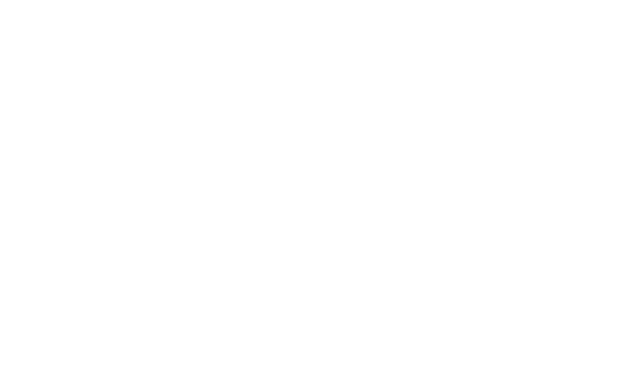
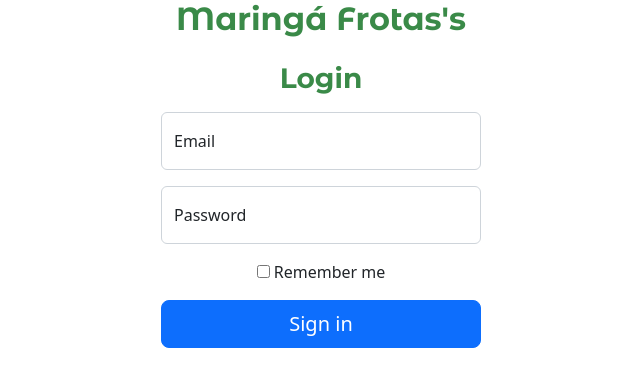
Before and after one commit to Matheus-Zauza-Maschietto/Maringa-Frotas-Vue, a Vue app in the folder project/: page /login in a window 1280 px wide. Before the commit this address had no page. Shown: the top 386 px of the page, without its empty margins (319-959 px from the left). Built offline with nearby package versions, Linux system fonts and the light colour scheme.

Commit message:
LoginView

```diff
--- a/project/public/index.html
+++ b/project/public/index.html
@@ -4,7 +4,7 @@
     <meta charset="utf-8">
     <meta http-equiv="X-UA-Compatible" content="IE=edge">
     <meta name="viewport" content="width=device-width,initial-scale=1.0">
-    <link rel="icon" href="<%= BASE_URL %>favicon.ico">
+    <link rel="icon" href="<%= BASE_URL %>FrotaIcon.ico">
     <link rel="preconnect" href="https://fonts.googleapis.com">
     <link rel="preconnect" href="https://fonts.gstatic.com" crossorigin>
     <link href="https://fonts.googleapis.com/css2?family=Montserrat+Alternates:wght@400;700&display=swap" rel="stylesheet">
--- a/project/src/App.vue
+++ b/project/src/App.vue
@@ -3,5 +3,12 @@
 </template>
 
 <style>
-
+:root{
+  --primary-green: #3A8A48;
+  --default-background: #D9D9D9;
+  --side-menu-background: #1F1717;
+  --menu-background: #E1E8ED;
+  --primary-font-serif: "Montserrat Alternates";
+  --primary-font-sansserif: "Inter";
+}
 </style>
--- a/project/src/components/SideMenuC.vue
+++ b/project/src/components/SideMenuC.vue
@@ -1,6 +1,59 @@
 <template>
-  <div class="">
+  <div>
+    <font-awesome-icon icon="fa-solid fa-bars" size="xl" class="m-3" data-bs-toggle="offcanvas" data-bs-target="#side-bar" aria-controls="side-bar"/>
+    <div class="offcanvas offcanvas-start" tabindex="-1" id="side-bar">
+      <div class="offcanvas-header">
+        <h5 class="offcanvas-title">Maringa Frotas’s</h5>
+        <font-awesome-icon icon="fa-solid fa-bars" size="xl" data-bs-dismiss="offcanvas" aria-label="Close" style="color: white;"/>
+      </div>
+      <div class="offcanvas-body">
+        <div class="text-center p-4">
+          <a href="#" class="d-flex align-items-center justify-content-center p-3 link-body-emphasis text-decoration-none">
+            <img src="https://github.com/mdo.png" alt="mdo" width="100" height="100" class="rounded-circle">
+          </a>
+          <span>Fulano de Tal da Silva</span>
+        </div>
 
+        <ul class="nav nav-pills nav-flush flex-column mb-auto text-center">
+          <li class="nav-item">
+          </li>
+          <li class="">
+            <a href="#" class="nav-link py-3 border-bottom border-top rounded-0" data-bs-toggle="tooltip" data-bs-placement="right">
+              <font-awesome-icon icon="fa-solid fa-plus" class="icon bi pe-none" role="img"/>
+              <span>Adicionar Cadastros</span>
+            </a>
+          </li>
+          <li>
+            <a href="#" class="nav-link py-3 border-bottom rounded-0" data-bs-toggle="tooltip" data-bs-placement="right">
+              <font-awesome-icon icon="fa-solid fa-table"  class="icon bi pe-none" role="img"/>
+              <span>Resgistros</span>
+            </a>
+          </li>
+          <li>
+            <a href="#" class="nav-link py-3 border-bottom rounded-0" data-bs-toggle="tooltip" data-bs-placement="right">
+              <font-awesome-icon icon="fa-solid fa-gas-pump" class="icon bi pe-none" role="img"/>
+              <span>Abastecimento</span>
+            </a>
+          </li>
+          <li>
+            <a href="#" class="nav-link py-3 border-bottom rounded-0" data-bs-toggle="tooltip" data-bs-placement="right">
+              <font-awesome-icon icon="fa-solid fa-car" class="icon bi pe-none" role="img"/>
+              <span>Troca de Pneu</span>
+            </a>
+          </li>
+          <li>
+            <a href="#" class="nav-link py-3 border-bottom rounded-0" data-bs-toggle="tooltip" data-bs-placement="right">
+              <font-awesome-icon icon="fa-solid fa-oil-can" class="icon bi pe-none" role="img"/>
+              <span>Troca de Oleo</span>
+            </a>
+          </li>
+        </ul>
+
+        <span class="position-absolute bottom-0 end-0 m-3">
+          <a href="#">logout</a>
+        </span>
+      </div>
+    </div>
   </div>
 </template>
 
@@ -10,6 +63,26 @@ export default {
 }
 </script>
 
-<style>
+<style scoped>
+  .icon{
+    height: 26px;
+    width: 26px;
+    color: var(--primary-green);
+  }
+  .nav-link{
+    display: flex;
+    justify-content: center;
+    align-items: center;
+  }
+  .nav-link > span{
+    width: 150px;
+  }
+  span, h5{
+    color: white;
+  }
+
+  .offcanvas{
+    background: var(--side-menu-background);
+  }
 
 </style>
--- a/project/src/main.js
+++ b/project/src/main.js
@@ -5,10 +5,11 @@ import store from './store'
 import { library } from '@fortawesome/fontawesome-svg-core'
 import { FontAwesomeIcon } from '@fortawesome/vue-fontawesome'
 import { faUserSecret } from '@fortawesome/free-solid-svg-icons'
+import { faBars, faPlus, faTable, faGasPump, faCar, faOilCan } from '@fortawesome/free-solid-svg-icons'
 import 'bootstrap'
+import 'bootstrap/dist/css/bootstrap.min.css'
 
-library.add(faUserSecret)
-
+library.add(faUserSecret, faBars, faPlus, faTable, faGasPump, faCar, faOilCan )
 
 createApp(App)
 .use(store)
--- a/project/src/router/index.js
+++ b/project/src/router/index.js
@@ -4,7 +4,12 @@ const routes = [
   {
     path: '/',
     name: 'home',
-    component: () => import(/* webpackChunkName: "about" */ '../views/HomeView.vue')
+    component: () => import('../views/HomeView.vue')
+  },
+  {
+    path: '/login',
+    name: 'login',
+    component: () => import('../views/LoginView.vue')
   }
 ]
 
--- /dev/null
+++ b/project/src/views/LoginView.vue
@@ -0,0 +1,37 @@
+<template>
+<main class="form-signin w-100 text-center d-flex justify-content-center align-items-center">
+  <form class="col-md-3 m-auto">
+    <h1 class="h2 mb-4 fw-bold">Maringá Frotas's</h1>
+    <h2 class="h3 mb-3 fw-bold">Login</h2>
+
+    <div class="form-floating mb-3">
+      <input type="email" class="form-control" id="floatingInput" placeholder="name@example.com">
+      <label for="floatingInput">Email</label>
+    </div>
+    <div class="form-floating mb-3">
+      <input type="password" class="form-control" id="floatingPassword" placeholder="Password">
+      <label for="floatingPassword">Password</label>
+    </div>
+
+    <div class="checkbox mb-3">
+      <label>
+        <input type="checkbox" value="remember-me"> Remember me
+      </label>
+    </div>
+    <button class="w-100 btn btn-lg btn-primary" type="submit">Sign in</button>
+  </form>
+</main>
+</template>
+
+<script>
+export default {
+
+}
+</script>
+
+<style scoped>
+    h1, h2{
+        font-family: var(--primary-font-serif), 'Times New Roman', Times, serif;
+        color: var(--primary-green);
+    }
+</style>
```
Also changed, not shown: project/src/components/FunctionsMenu.vue (added, +26 -0 lines), project/src/assets/logoFrota.png (added), 1 other file (tests, documents, lock files or other folders).
